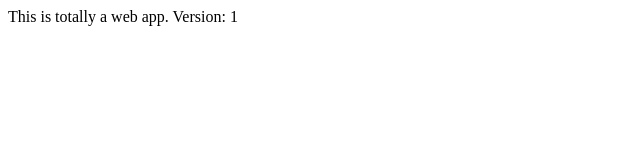
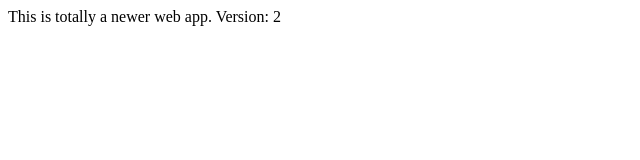
Before and after one commit to asiegman/demo-app, a plain HTML site: page index.html in a window 1280 px wide. Shown: the full height of the page, 0-640 px from the left. Drawn offline with Linux system fonts and the light colour scheme.

Commit message:
Version 2

```diff
--- a/index.html
+++ b/index.html
@@ -4,9 +4,9 @@
 </head>
 <body>
 
-This is totally a web app.
+This is totally a newer web app.
 
-Version: 1
+Version: 2
 
 </body>
 </html>
```
